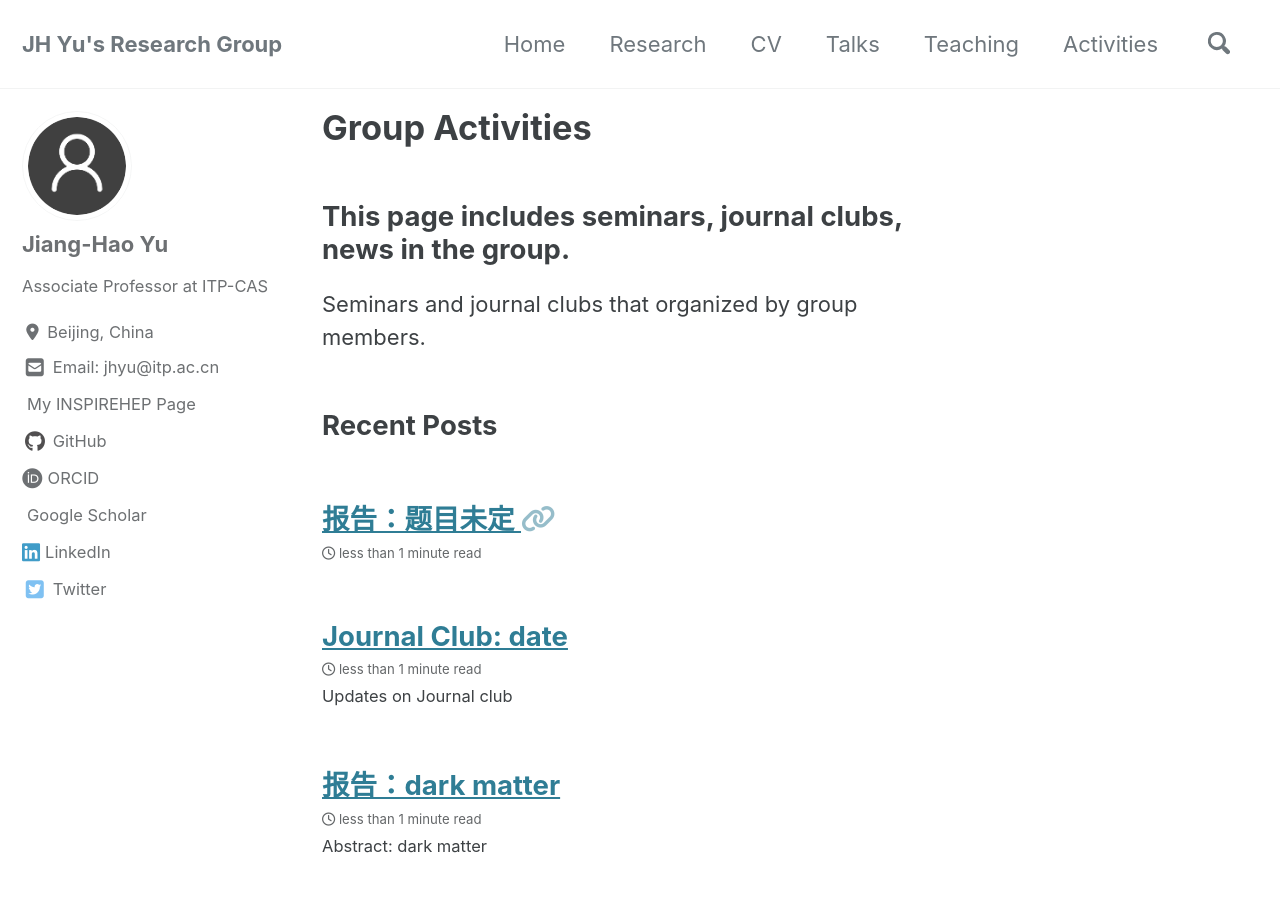
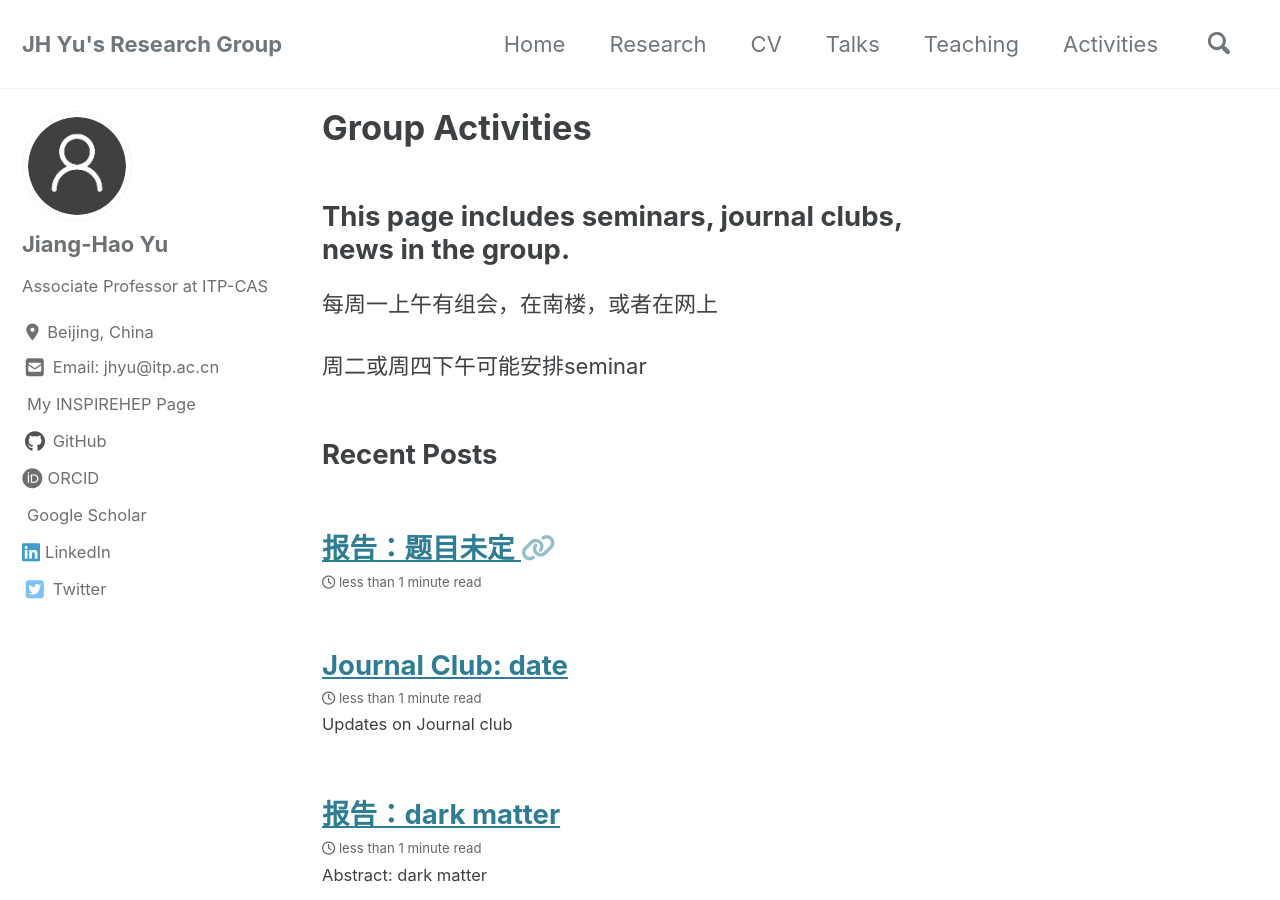
Before and after one commit to jhyu-itp/jhyu-itp.github.io, a Jekyll site: the page built from _pages/blog.md, in a window 1280 px wide and 900 px high. Built offline with Jekyll 4.4.1, drawn with Linux system fonts in a browser that asks for light colours; cached includes are drawn as plain includes; nearby versions of some CDN libraries; a style sheet for code colours, icons or effects is not loaded.

Commit message:
Update blog.md

```diff
--- a/_pages/blog.md
+++ b/_pages/blog.md
@@ -7,4 +7,6 @@ layout: recent-posts
 
 ## This page includes seminars, journal clubs, news in the group.
 
-Seminars and journal clubs that organized by group members.
+每周一上午有组会，在南楼，或者在网上
+
+周二或周四下午可能安排seminar
```
